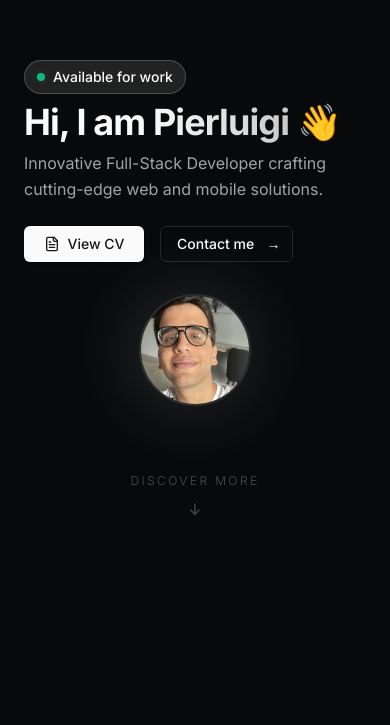
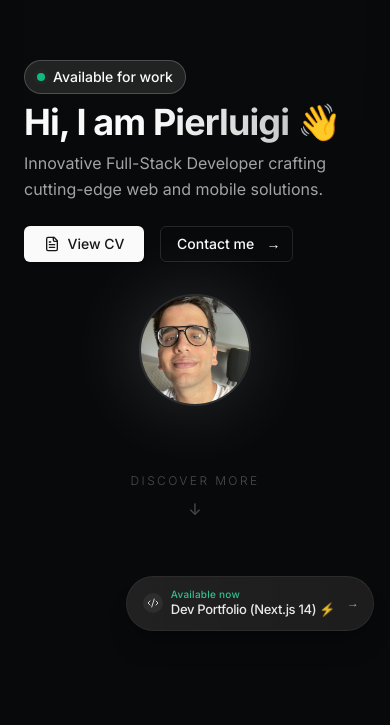
Before and after one commit to Rizzu97/final-portfolio, a Next.js app: page / in a window 390 px wide. Shown: the part 118-843 px from the top of the page. Built offline with nearby package versions, Linux system fonts and the light colour scheme.

Commit message:
fix: portfolio

```diff
--- a/src/app/page.tsx
+++ b/src/app/page.tsx
@@ -18,6 +18,92 @@ import { cn } from "@/lib/utils";
 import { useEffect, useState } from "react"; // Aggiungiamo questi import
 
 const BLUR_FADE_DELAY = 0.04;
+
+const PromoButton = () => (
+  <>
+    {/* Desktop version */}
+    <motion.a
+      href="https://rizzuconsult.gumroad.com/l/fbfgyx"
+      target="_blank"
+      rel="noopener noreferrer"
+      initial={{ opacity: 0, x: 100 }}
+      animate={{ opacity: 1, x: 0 }}
+      transition={{ delay: 1, duration: 0.5 }}
+      className={cn(
+        "fixed bottom-24 right-4 z-50",
+        "hidden md:flex items-center gap-3 px-6 py-3.5",
+        "rounded-full",
+        "bg-[#1A1A1A]",
+        "border border-white/[0.08]",
+        "text-white/90",
+        "shadow-xl shadow-black/20",
+        "transition-all duration-500",
+        "hover:scale-[1.02] hover:border-white/[0.12]",
+        "group"
+      )}
+    >
+      <div className="absolute inset-0 rounded-full bg-gradient-to-r from-white/[0.03] to-white/[0.01]" />
+      <div className="relative flex items-center gap-3">
+        <Code2 className="w-4 h-4 text-white/70" />
+        <span className="text-sm font-medium tracking-wide">
+          Get my latest portfolio template ⚡️
+        </span>
+        <motion.span
+          animate={{ x: [0, 4, 0] }}
+          transition={{ repeat: Infinity, duration: 1.5 }}
+          className="text-white/50 group-hover:text-white/70"
+        >
+          →
+        </motion.span>
+      </div>
+    </motion.a>
+
+    {/* Versione mobile migliorata con più dettagli */}
+    <motion.a
+      href="https://rizzuconsult.gumroad.com/l/fbfgyx"
+      target="_blank"
+      rel="noopener noreferrer"
+      initial={{ opacity: 0, scale: 0.8 }}
+      animate={{ opacity: 1, scale: 1 }}
+      transition={{ delay: 1, duration: 0.5 }}
+      className={cn(
+        "fixed bottom-24 right-4 z-50",
+        "md:hidden flex items-center gap-2",
+        "px-4 py-2.5",
+        "rounded-full",
+        "bg-[#1A1A1A]",
+        "border border-white/[0.08]",
+        "text-white/90",
+        "shadow-xl shadow-black/20",
+        "transition-all duration-300",
+        "active:scale-95",
+        "group"
+      )}
+    >
+      <div className="absolute inset-0 rounded-full bg-gradient-to-r from-white/[0.03] to-white/[0.01]" />
+      <div className="relative flex items-center gap-2">
+        <div className="flex items-center justify-center w-5 h-5 rounded-full bg-white/[0.06]">
+          <Code2 className="w-3 h-3 text-white/80" />
+        </div>
+        <div className="flex flex-col items-start -space-y-0.5">
+          <span className="text-[10px] text-emerald-400/90 font-medium tracking-wide">
+            Available now
+          </span>
+          <span className="text-[13px] font-medium tracking-tight">
+            Dev Portfolio (Next.js 14) ⚡️
+          </span>
+        </div>
+        <motion.span
+          animate={{ x: [0, 2, 0] }}
+          transition={{ repeat: Infinity, duration: 1.5 }}
+          className="text-white/60 text-xs ml-0.5"
+        >
+          →
+        </motion.span>
+      </div>
+    </motion.a>
+  </>
+);
 
 export default function Page() {
   const { scrollYProgress } = useScroll();
@@ -60,8 +146,7 @@ export default function Page() {
 
   return (
     <main className="flex flex-col min-h-[100dvh] relative overflow-x-hidden">
-      {" "}
-      {/* Aggiunto relative */}
+      <PromoButton />
       {/* Hero Section */}
       <section
         id="hero"
```
